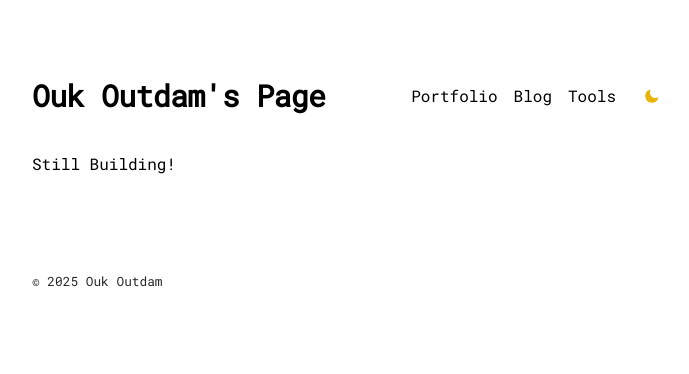
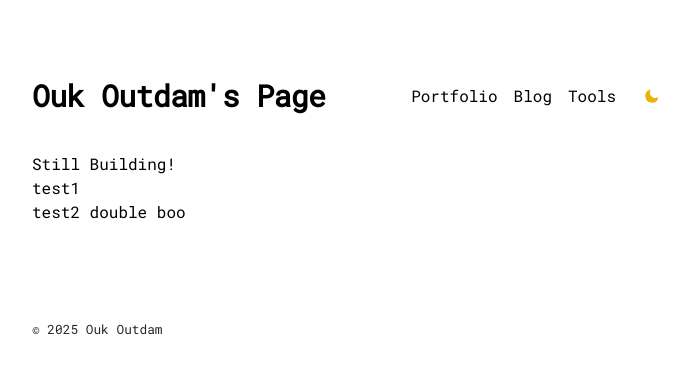
Before and after one commit to oukoutdam/personal-homepage, a Next.js app: page /blog in a window 1280 px wide. Shown: the top 374 px of the page, without its empty margins (288-977 px from the left). Built offline with nearby package versions, Linux system fonts and the light colour scheme.

Commit message:
Add Markdown Ingestion

```diff
--- a/next.config.ts
+++ b/next.config.ts
@@ -3,6 +3,7 @@ import type { NextConfig } from "next";
 const nextConfig: NextConfig = {
   /* config options here */
   output: 'export',
+  pageExtensions: ['ts', 'tsx', 'js', 'jsx', 'md', 'mdx'],
 };
 
 export default nextConfig;
--- a/package.json
+++ b/package.json
@@ -9,6 +9,9 @@
     "lint": "next lint"
   },
   "dependencies": {
+    "gray-matter": "^4.0.3",
+    "isomorphic-dompurify": "^2.20.0",
+    "marked": "^15.0.6",
     "next": "15.1.3",
     "next-themes": "^0.4.4",
     "react": "^19.0.0",
--- /dev/null
+++ b/posts/test1.md
@@ -0,0 +1,9 @@
+---
+title: test1
+description: "test description 1"
+# date: 2025-01-11
+# date is not supported yet
+---
+
+## test 1
+this is a test page 1
--- /dev/null
+++ b/posts/test2.md
@@ -0,0 +1,8 @@
+---
+title: test2 double boo
+description: "test description 2"
+# date: 2025-01-12
+---
+
+## test 2
+this is a test page 2
--- /dev/null
+++ b/src/app/blog/[slug]/page.tsx
@@ -0,0 +1,48 @@
+import { marked } from 'marked';
+import DOMPurify from 'isomorphic-dompurify';
+
+import fs from 'fs';
+import path from 'path';
+
+import { getPost } from '@/app/lib/getPosts';
+
+// Mark the component as generating static pages
+export const dynamic = 'force-static';
+
+type PostProps = {
+  params: Promise<{slug: string}>;
+}
+
+export default async function Post({ params }: PostProps) {
+  const resolvedParams = await params;
+  const { metadata, content} = getPost(resolvedParams.slug);
+
+  const unsafeHtml = await marked(content);
+  const safeHtml = DOMPurify.sanitize(unsafeHtml);
+  console.log(safeHtml);
+
+  return (
+    <article>
+        <header>
+            <h1>{metadata.title}</h1>
+            {metadata.date && (<time dateTime={metadata.date}>{new Date(metadata.date).toLocaleDateString()}</time>)}
+        </header>
+        <div dangerouslySetInnerHTML={{ __html: safeHtml}}/>
+    </article>
+  );
+}
+
+export async function generateMetadata({ params } : PostProps) {
+    const resolvedParams = await params;
+    const { metadata } = getPost(resolvedParams.slug);
+    return {title: metadata.title};
+}
+
+export async function generateStaticParams() {
+  const postsDirectory = path.join(process.cwd(), 'posts');
+  const files = fs.readdirSync(postsDirectory);
+
+  return files.map((filename) => ({
+    slug: filename.replace('.md', ''),
+  }));
+}
--- a/src/app/blog/page.tsx
+++ b/src/app/blog/page.tsx
@@ -1,5 +1,16 @@
+import { getAllPosts } from "@/app/lib/getPosts";
+import Link from "next/link";
+
 export default function Blog() {
+    const allPosts = getAllPosts();
     return (
-        <h1>Still Building!</h1>
+        <>
+            <h1>Still Building!</h1>
+            {allPosts.map((post) => (
+                <div key={post.slug}>
+                    <Link href={`/blog/${post.slug}`}>{post.title}</Link>
+                </div>
+            ))}
+        </>
     );
 }
--- /dev/null
+++ b/src/app/lib/getPosts.ts
@@ -0,0 +1,34 @@
+import fs from 'fs';
+import path from 'path';
+import matter from 'gray-matter';
+
+export type PostMetaData = {
+    title: string;
+    date?: string;
+    description?: string;
+    slug: string;
+}
+
+export function getPost(slug: string){
+    const postsDirectory = path.join(process.cwd(), 'posts');
+    const fullPath = path.join(postsDirectory, `${slug}.md`);
+    const fileContents = fs.readFileSync(fullPath, 'utf8');
+
+    const { data, content } = matter(fileContents);
+
+    return {
+        metadata: {...data, slug} as PostMetaData,
+        content
+    }
+}
+
+export function getAllPosts() {
+    const postsDirectory = path.join(process.cwd(), 'posts');
+    const files = fs.readdirSync(postsDirectory);
+
+    return files.map((filename) => {
+        const slug = filename.replace('.md', '');
+        const { metadata } = getPost(slug);
+        return metadata;
+    })
+}
```
Also changed, not shown: 1 other file (tests, documents, lock files or other folders).
